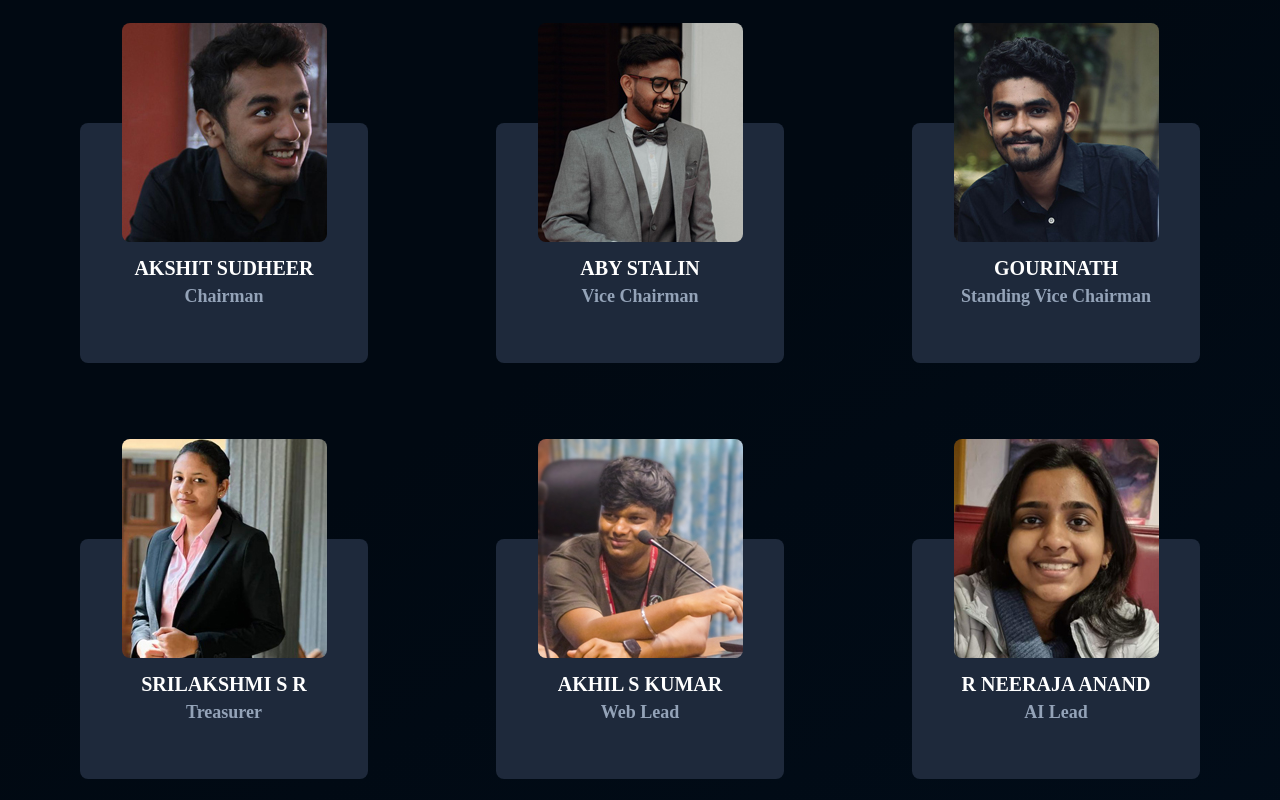
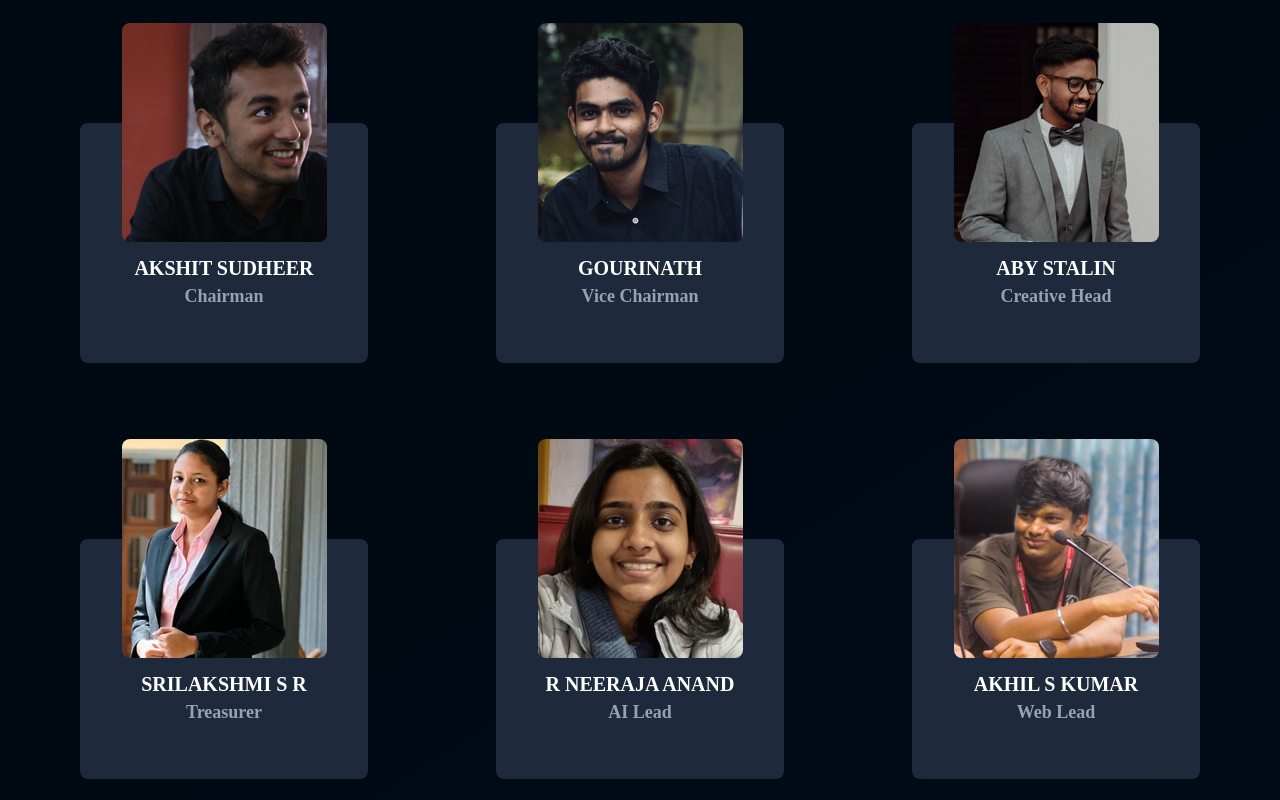
Before and after one commit to ADITHYASNAIR2021/acm-official-website, a Next.js app: page / in a window 1280 px wide. Shown: the part 2680-3480 px from the top of the page. Built offline with nearby package versions, Linux system fonts and the light colour scheme; a web font is replaced by a local one.

Commit message:
Updated student management

```diff
--- a/components/StudManage.js
+++ b/components/StudManage.js
@@ -20,20 +20,20 @@ const StudManage = () => {
             github = "https://github.com/4k5h1t"
           />
           <StudentCard
+            image={require("./../public/Students/gourinath.jpg")}
+            name="GOURINATH"
+            position="Vice Chairman"
+            instagram = "https://www.instagram.com/gnhd.11/"
+            linkedin = "https://www.linkedin.com/in/gourinath-a9a53085/"
+            github = "https://github.com/GNHD"
+          />
+          <StudentCard
             image={require("./../public/Students/aby.jpg")}
             name="ABY STALIN"
-            position="Vice Chairman"
+            position="Creative Head"
             instagram = "https://www.instagram.com/alby.on/"
             linkedin = "https://www.linkedin.com/in/aby-stalin/"
             github = "https://github.com/Alby0n/"
-          />
-          <StudentCard
-            image={require("./../public/Students/gourinath.jpg")}
-            name="GOURINATH"
-            position="Standing Vice Chairman"
-            instagram = "https://www.instagram.com/_.akhil.sk._/"
-            linkedin = "https://www.linkedin.com/in/imakhilskumar/"
-            github = "https://github.com/akhil-s-kumar"
           />
           <StudentCard
             image={require("./../public/Students/srilakshmi.jpg")}
@@ -44,20 +44,20 @@ const StudManage = () => {
             github = "https://github.com/srilakshmi1912/"
           />
           <StudentCard
+            image={require("./../public/Students/neeraja.jpg")}
+            name="R NEERAJA ANAND"
+            position="AI Lead"
+            instagram = "https://www.instagram.com/neeraja.exe/"
+            linkedin = "https://www.linkedin.com/in/rneerajaanand/"
+            github = "https://github.com/TheNeerajaAnand/"
+          />
+          <StudentCard
             image={require("./../public/Students/akhil.jpg")}
             name="AKHIL S KUMAR"
             position="Web Lead"
             instagram = "https://www.instagram.com/_.akhil.sk._/"
             linkedin = "https://www.linkedin.com/in/imakhilskumar/"
             github = "https://github.com/akhil-s-kumar"
-          />
-          <StudentCard
-            image={require("./../public/Students/neeraja.jpg")}
-            name="R NEERAJA ANAND"
-            position="AI Lead"
-            instagram = "https://www.instagram.com/neeraja.exe/"
-            linkedin = "https://www.linkedin.com/in/rneerajaanand/"
-            github = "https://github.com/TheNeerajaAnand/"
           />
           <StudentCard
             image={require("./../public/Students/vipin.jpg")}
```
